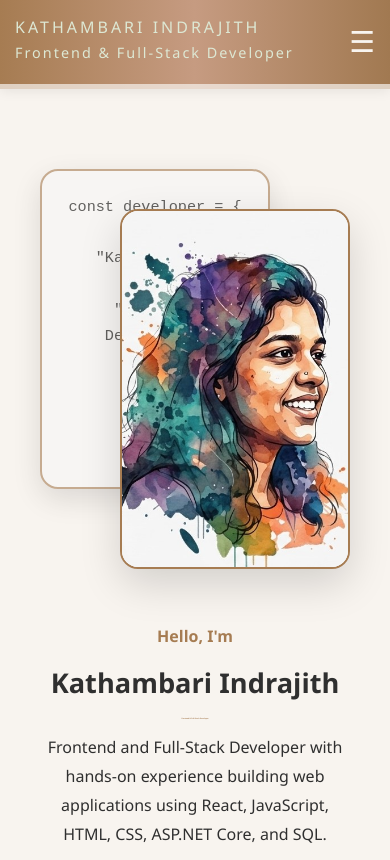
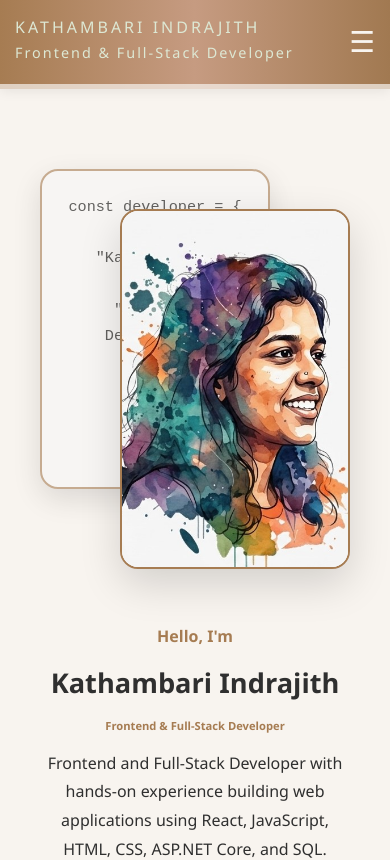
Before and after one commit to Kathambari-Kumar/Kathambari-Indrajith-Portfolio, a React (Vite) app: page / in a window 390 px wide. Shown: the top 860 px of the page. Built offline with nearby package versions, Linux system fonts and the light colour scheme.

Commit message:
Fix mobile overview-role

```diff
--- a/src/App.css
+++ b/src/App.css
@@ -922,7 +922,7 @@ border-bottom: none;
   color: #A67C52;
   margin-bottom: 14px;
   font-weight: 600;
-  font-size: 1.7px;
+  font-size: 0.7rem;
 }
 
 .overview-description {
```
